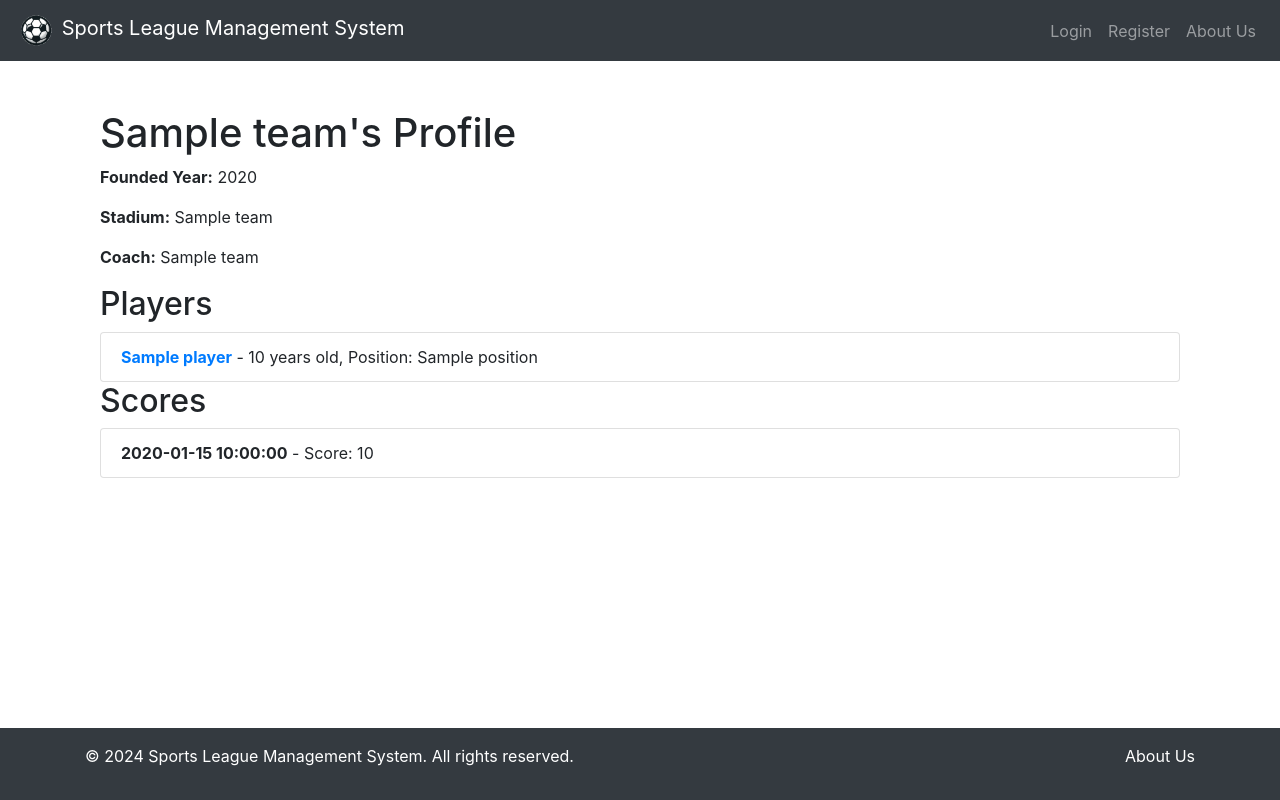
After one commit to kaimg/Sports-League-Management-System, a Flask app: page /team/1 in a window 1280 px wide. The commit adds this page. Run offline with Flask 3, Linux system fonts and the light colour scheme; a database or web service that is not in the repository returns one stand-in record (values such as "Sample title"); some libraries are stand-ins or nearby versions.

Commit message:
Added Profile Pages
1. Player Profile
2. Team Profile
3.  Add favicon

```diff
--- a/main.py
+++ b/main.py
@@ -129,8 +129,66 @@ def search():
         cur.close()
 
     return render_template('search.html', results=results, query=query)
+@app.route('/team/<int:team_id>')
+def team_profile(team_id):
+    db = get_db()
+    cur = db.cursor()
 
+    # Get team details along with stadium and coach
+    cur.execute("""
+        SELECT t.name, t.founded_year, s.name AS stadium_name, c.name AS coach_name
+        FROM teams t
+        JOIN stadiums s ON t.stadium_id = s.stadium_id
+        JOIN coaches c ON t.coach_id = c.coach_id
+        WHERE t.team_id = %s
+    """, (team_id,))
+    team = cur.fetchone()
 
+    # Get players
+    cur.execute("""
+        SELECT p.player_id, p.name, p.age, p.position
+        FROM players p
+        WHERE p.team_id = %s
+    """, (team_id,))
+    players = cur.fetchall()
+
+    # Get scores
+    cur.execute("""
+        SELECT m.date, s.score
+        FROM scores s
+        JOIN matches m ON s.match_id = m.match_id
+        WHERE m.team1_id = %s OR m.team2_id = %s
+    """, (team_id, team_id))
+    scores = cur.fetchall()
+
+    cur.close()
+
+    if team:
+        return render_template('team_profile.html', team=team, players=players, scores=scores)
+    else:
+        flash('Team not found', 'error')
+        return redirect(url_for('search'))
+
+@app.route('/player/<int:player_id>')
+def player_profile(player_id):
+    db = get_db()
+    cur = db.cursor()
+
+    # Get player details along with team
+    cur.execute("""
+        SELECT p.name, p.age, p.position, t.team_id, t.name AS team_name
+        FROM players p
+        JOIN teams t ON p.team_id = t.team_id
+        WHERE p.player_id = %s
+    """, (player_id,))
+    player = cur.fetchone()
+    cur.close()
+
+    if player:
+        return render_template('player_profile.html', player=player)
+    else:
+        flash('Player not found', 'error')
+        return redirect(url_for('search'))
 
 
 @app.route('/admin')
--- a/templates/base.html
+++ b/templates/base.html
@@ -7,6 +7,8 @@
     <link rel="stylesheet" href="https://stackpath.bootstrapcdn.com/bootstrap/4.5.2/css/bootstrap.min.css">
     <link rel="stylesheet" href="https://cdnjs.cloudflare.com/ajax/libs/font-awesome/5.15.3/css/all.min.css">
     <link rel="icon" href="{{ url_for('static', filename='images/icon.png') }}" type="image/png">
+    <link rel="icon" href="{{ url_for('static', filename='images/favicon.png') }}" type="image/x-icon">
+    </head>
 </head>
 <body>
     <nav class="navbar navbar-expand-lg navbar-dark bg-dark">
--- a/templates/layout.html
+++ b/templates/layout.html
@@ -7,11 +7,12 @@
     <link rel="stylesheet" href="https://stackpath.bootstrapcdn.com/bootstrap/4.5.2/css/bootstrap.min.css">
     <link rel="stylesheet" href="https://cdnjs.cloudflare.com/ajax/libs/font-awesome/5.15.3/css/all.min.css">
     <link rel="icon" href="{{ url_for('static', filename='images/icon.png') }}" type="image/png">
+    <link rel="icon" href="{{ url_for('static', filename='images/favicon.png') }}" type="image/x-icon">
 </head>
 <body class="d-flex flex-column min-vh-100">
     <nav class="navbar navbar-expand-lg navbar-dark bg-dark">
         <a class="navbar-brand" href="{{ url_for('landing') }}">
-            <img src="{{ url_for('static', filename='images/icon.png') }}" width="30" height="30" class="d-inline-block align-top" alt="">
+            <img src="{{ url_for('static', filename='images/icon.png') }}" width="40" class="d-inline-block align-top" alt="">
             Sports League Management System
         </a>
         <button class="navbar-toggler" type="button" data-toggle="collapse" data-target="#navbarNav" aria-controls="navbarNav" aria-expanded="false" aria-label="Toggle navigation">
--- /dev/null
+++ b/templates/team_profile.html
@@ -0,0 +1,36 @@
+{% extends "layout.html" %}
+{% block title %}{{ team[0] }} - Team Profile{% endblock %}
+{% block content %}
+<div class="container mt-4">
+    <h1>{{ team[0] }}'s Profile</h1>
+    <p><strong>Founded Year:</strong> {{ team[1] }}</p>
+    <p><strong>Stadium:</strong> {{ team[2] }}</p>
+    <p><strong>Coach:</strong> {{ team[3] }}</p>
+
+    <h2>Players</h2>
+    {% if players %}
+        <ul class="list-group">
+            {% for player in players %}
+                <li class="list-group-item">
+                    <a href="{{ url_for('player_profile', player_id=player[0]) }}"><strong>{{ player[1] }}</strong></a> - {{ player[2] }} years old, Position: {{ player[3] }}
+                </li>
+            {% endfor %}
+        </ul>
+    {% else %}
+        <p>No players found.</p>
+    {% endif %}
+
+    <h2>Scores</h2>
+    {% if scores %}
+        <ul class="list-group">
+            {% for score in scores %}
+                <li class="list-group-item">
+                    <strong>{{ score[0] }}</strong> - Score: {{ score[1] }}
+                </li>
+            {% endfor %}
+        </ul>
+    {% else %}
+        <p>No scores found.</p>
+    {% endif %}
+</div>
+{% endblock %}
```
Also changed, not shown: templates/player_profile.html (added, +10 -0 lines), templates/search.html (+7 -1 lines), static/images/favicon.png (added), 1 other file.
